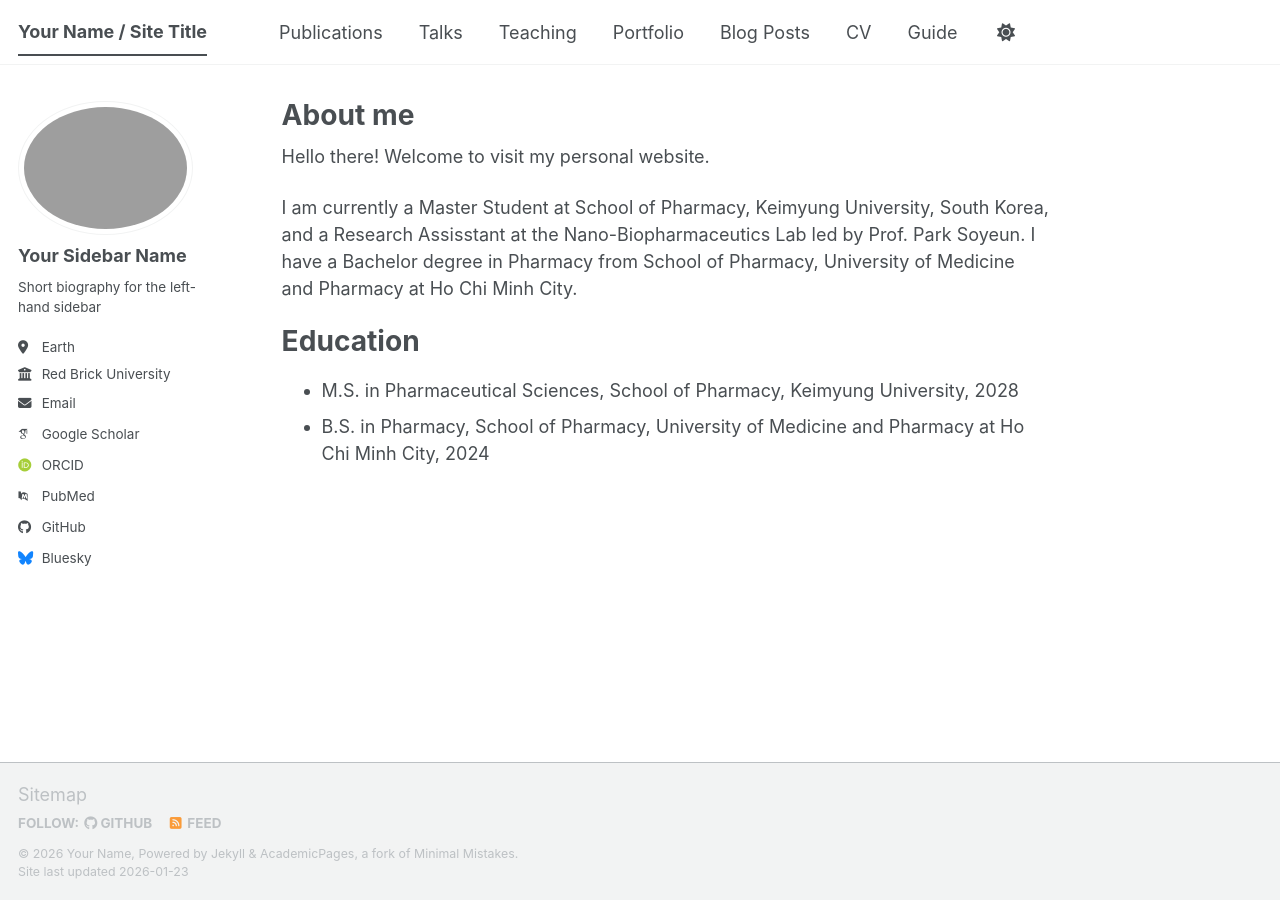
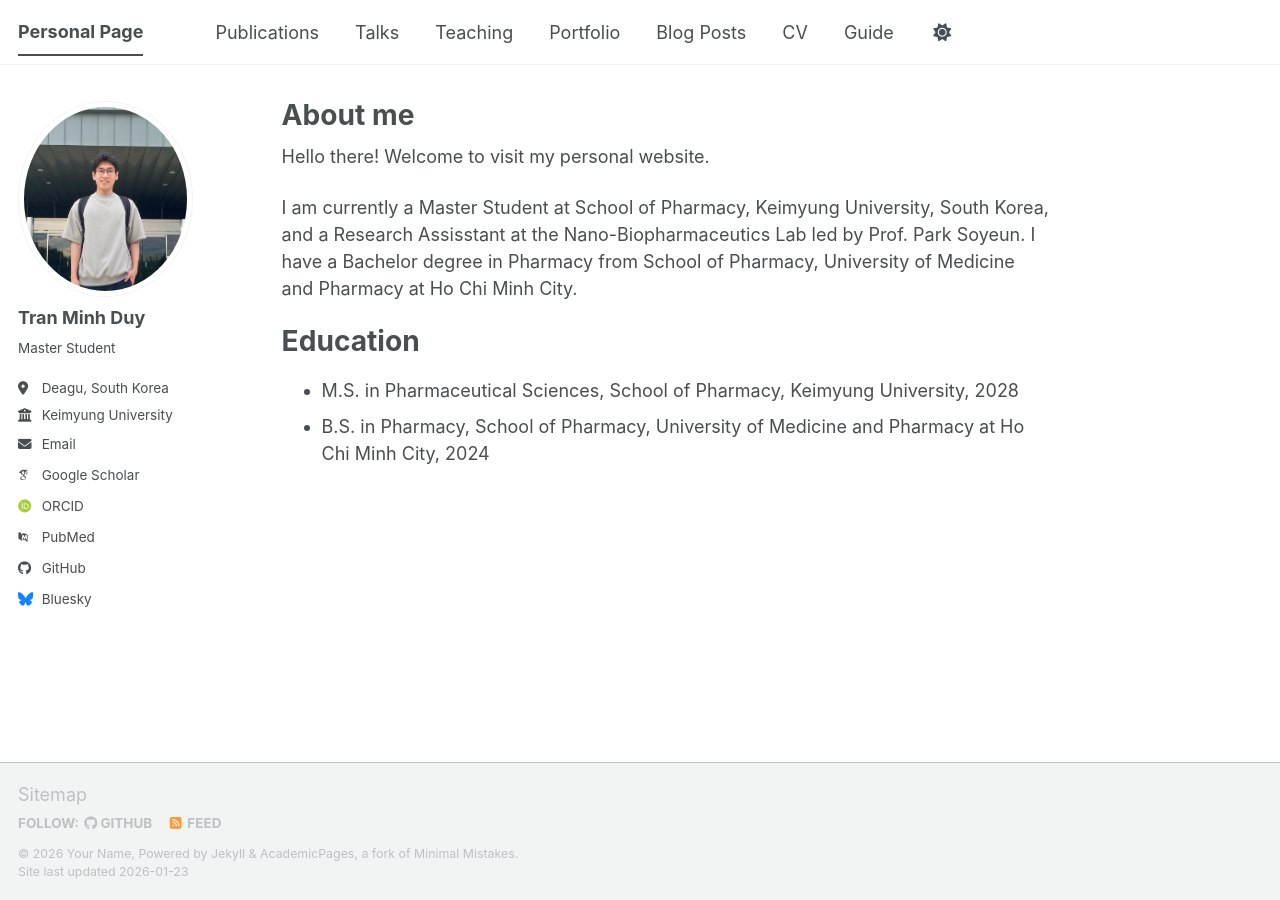
Before and after one commit to tranminhduy-git/tmduy.github.io, a Jekyll site: the page built from _pages/about.md, in a window 1280 px wide. Built offline with Jekyll 4.4.1, drawn with Linux system fonts in a browser that asks for light colours; some web fonts are replaced; a script bundle is joined from its source files by our own code; library files that are not in the unit come from our copies.

Commit message:
Update _config.yml

```diff
--- a/_config.yml
+++ b/_config.yml
@@ -9,28 +9,28 @@
 # Basic Site Settings
 locale                   : "en-US"
 site_theme               : "default" # The available themes options are "default", "air", "sunrise", "mint", "dirt" and "contrast"
-title                    : "Your Name / Site Title"
+title                    : "Personal Page"
 title_separator          : "-"
 name                     : &name "Your Name"
 description              : &description "Your Name's academic portfolio"   # Update this with a general description of your site, this is the default if not overridden by a page
-url                      : https://academicpages.github.io # The base hostname & protocol for your site e.g. "https://[your GitHub username].github.io",
+url                      : https://tranminhduy-git.github.io/tmduy.github.io/ # The base hostname & protocol for your site e.g. "https://[your GitHub username].github.io",
                                                            # or if you already have some other page hosted on Github then use "https://[your GitHub username].github.io/[Your Repo Name]"
 baseurl                  : "" # the subpath of your site, e.g. "/blog"
-repository               : "academicpages/academicpages.github.io"
+repository               : "https://tranminhduy-git.github.io/tmduy.github.io/"
 
 # Site Author - The following control what appear as part of the author content on the side bar.
 #               If a field is blank the icon and link will not appear, otherwise it will be shown.
 #               Additional customization can be done by editing /_includes/author-profile.html
 author:
   # Biographic information
-  avatar           : "profile.png"
-  name             : "Your Sidebar Name"
+  avatar           : "profile.jpeg"
+  name             : "Tran Minh Duy"
   pronouns         : # example: "she/her"
-  bio              : "Short biography for the left-hand sidebar"
-  location         : "Earth"
-  employer         : "Red Brick University"
+  bio              : "Master Student"
+  location         : "Deagu, South Korea"
+  employer         : "Keimyung University"
   uri              : # URL
-  email            : "none@example.org"
+  email            : "tranminhduy16052001@gmail.com"
 
   # Academic websites
   academia         : # URL
```
